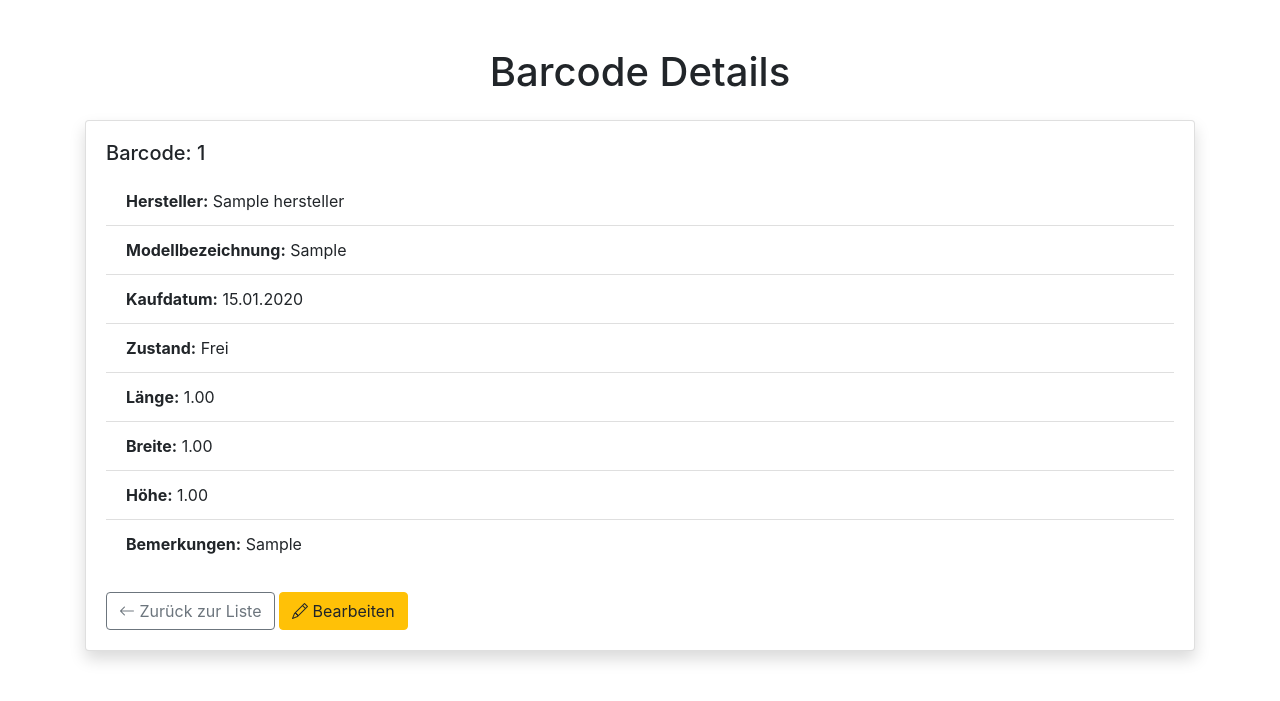
After one commit to qwersumme/LVSW, a Django app: page /devicemanagerapp/barcode-details/1/ in a window 1280 px wide. The commit adds this page. Shown: the top 701 px of the page. Run offline with Django 5.2, Linux system fonts and the light colour scheme; tables that the repository leaves empty hold one stand-in row (values such as "Sample post"); some libraries are stand-ins or nearby versions.

Commit message:
added Barcode detail and edit view

```diff
--- a/LVSW/devicemanagerapp/models.py
+++ b/LVSW/devicemanagerapp/models.py
@@ -33,10 +33,10 @@ class Barcodeelement(models.Model):
     kaufdatum = models.DateField(db_column='Kaufdatum', blank=True, null=True)  # Field name made lowercase.
     bemerkungen = models.TextField(db_column='Bemerkungen', blank=True, null=True)  # Field name made lowercase.
     istgruppe = models.IntegerField(db_column='IstGruppe', blank=True, null=True)  # Field name made lowercase.
-    zustand = models.CharField(db_column='Zustand', max_length=12, blank=True, null=True, )  # Field name made lowercase.
+    zustand = models.CharField(db_column='Zustand', max_length=12, blank=True, null=True,choices=ZUSTAND_CHOICES)  # Field name made lowercase.
     länge = models.DecimalField(db_column='Länge', max_digits=10, decimal_places=2, blank=True, null=True)  # Field name made lowercase.
     breite = models.DecimalField(db_column='Breite', max_digits=10, decimal_places=2, blank=True, null=True)  # Field name made lowercase.
-    höhe = models.DecimalField(db_column='Höhe', max_digits=10, decimal_places=2, blank=True, null=True,choices=ZUSTAND_CHOICES)  # Field name made lowercase.
+    höhe = models.DecimalField(db_column='Höhe', max_digits=10, decimal_places=2, blank=True, null=True)  # Field name made lowercase.
 
     class Meta:
         managed = False
--- /dev/null
+++ b/LVSW/devicemanagerapp/templates/devicemanagerapp/barcode_details.html
@@ -0,0 +1,39 @@
+<!DOCTYPE html>
+<html lang="de">
+<head>
+    <meta charset="UTF-8">
+    <meta name="viewport" content="width=device-width, initial-scale=1.0">
+    <title>Barcode Details</title>
+    <link rel="stylesheet" href="https://stackpath.bootstrapcdn.com/bootstrap/4.5.2/css/bootstrap.min.css">
+    <link rel="stylesheet" href="https://cdnjs.cloudflare.com/ajax/libs/bootstrap-icons/1.10.5/font/bootstrap-icons.min.css">
+</head>
+<body>
+    <div class="container mt-5">
+        <h1 class="text-center">Barcode Details</h1>
+        <div class="card shadow mt-4">
+            <div class="card-body">
+                <h5 class="card-title">Barcode: {{ barcode.barcode }}</h5>
+                <ul class="list-group list-group-flush">
+                    <li class="list-group-item"><strong>Hersteller:</strong> {{ barcode.geraetetypid.herstellerid }}</li>
+                    <li class="list-group-item"><strong>Modellbezeichnung:</strong> {{ barcode.geraetetypid.modellbezeichnung }}</li>
+                    <li class="list-group-item"><strong>Kaufdatum:</strong> {{ barcode.kaufdatum|date:"d.m.Y" }}</li>
+                    <li class="list-group-item"><strong>Zustand:</strong> {{ barcode.zustand }}</li>
+                    <li class="list-group-item"><strong>Länge:</strong> {{ barcode.länge }}</li>
+                    <li class="list-group-item"><strong>Breite:</strong> {{ barcode.breite }}</li>
+                    <li class="list-group-item"><strong>Höhe:</strong> {{ barcode.höhe }}</li>
+                    <li class="list-group-item"><strong>Bemerkungen:</strong> {{ barcode.bemerkungen }}</li>
+                </ul>
+                <div class="mt-4">
+                    <a href="{% url 'barcodes_liste' %}" class="btn btn-outline-secondary">
+                        <i class="bi bi-arrow-left"></i> Zurück zur Liste
+                    </a>
+                    <a href="{% url 'edit_barcode' barcode.barcode %}" class="btn btn-warning">
+                        <i class="bi bi-pencil"></i> Bearbeiten
+                    </a>
+
+                </div>
+            </div>
+        </div>
+    </div>
+</body>
+</html>
--- a/LVSW/devicemanagerapp/templates/devicemanagerapp/barcodes_liste.html
+++ b/LVSW/devicemanagerapp/templates/devicemanagerapp/barcodes_liste.html
@@ -77,6 +77,11 @@
                             <td>{{ barcode.kaufdatum|date:"d.m.Y" }}</td>
                             <td>{{ barcode.zustand }}</td>
                             <td>
+                                <a href="{% url 'barcode_details' barcode.barcode %}" class="btn btn-sm btn-outline-info">
+                                    <i class="bi bi-info-circle"></i> Details
+                                </a>
+                            </td>
+                            <td>
                                 <form method="post" action="{% url 'delete_barcode' barcode.barcode %}" style="display:inline;">
                                     {% csrf_token %}
                                     <button type="submit" class="btn btn-sm btn-danger">
--- a/LVSW/devicemanagerapp/urls.py
+++ b/LVSW/devicemanagerapp/urls.py
@@ -15,5 +15,8 @@ urlpatterns = [
     path('edit-device/<int:geraete_id>/', views.edit_device, name='edit_device'),
     path('generate-barcodes/<int:geraetetypid>/', views.generate_barcodes, name='generate_barcodes'),
     path('barcodes-liste/', views.barcodes_liste, name='barcodes_liste'),
+    path('barcode-details/<int:barcode_id>/', views.barcode_details, name='barcode_details'),
     path('delete-barcode/<int:barcode_id>/', views.delete_barcode, name='delete_barcode'),
+    path('edit-barcode/<int:barcode_id>/', views.edit_barcode, name='edit_barcode'),
+
 ]
--- a/LVSW/devicemanagerapp/views.py
+++ b/LVSW/devicemanagerapp/views.py
@@ -154,6 +154,25 @@ def barcodes_liste(request):
 
     return render(request, 'devicemanagerapp/barcodes_liste.html', {'barcodes': barcodes, 'query': query})
 
+
+def barcode_details(request, barcode_id):
+    # Barcode-Element basierend auf der ID abrufen
+    barcode = get_object_or_404(Barcodeelement, barcode=barcode_id)
+    return render(request, 'devicemanagerapp/barcode_details.html', {'barcode': barcode})
+
+def edit_barcode(request, barcode_id):
+    barcode = get_object_or_404(Barcodeelement, barcode=barcode_id)  # Barcode abrufen
+    if request.method == 'POST':
+        form = BarcodeelementForm(request.POST, instance=barcode)
+        if form.is_valid():
+            form.save()
+            messages.success(request, "Barcode wurde erfolgreich aktualisiert!")
+            return redirect('barcode_details', barcode_id=barcode.barcode)  # Zurück zur Detailansicht
+    else:
+        form = BarcodeelementForm(instance=barcode)
+    return render(request, 'devicemanagerapp/edit_barcode.html', {'form': form, 'barcode': barcode})
+
+
 def delete_barcode(request, barcode_id):
     barcode = get_object_or_404(Barcodeelement, barcode=barcode_id)
     if request.method == 'POST':
```
Also changed, not shown: LVSW/devicemanagerapp/forms.py (+30 -0 lines), LVSW/devicemanagerapp/templates/devicemanagerapp/edit_barcode.html (added, +33 -0 lines), LVSW/devicemanagerapp/templates/devicemanagerapp/geraete_liste.html (+11 -0 lines).
